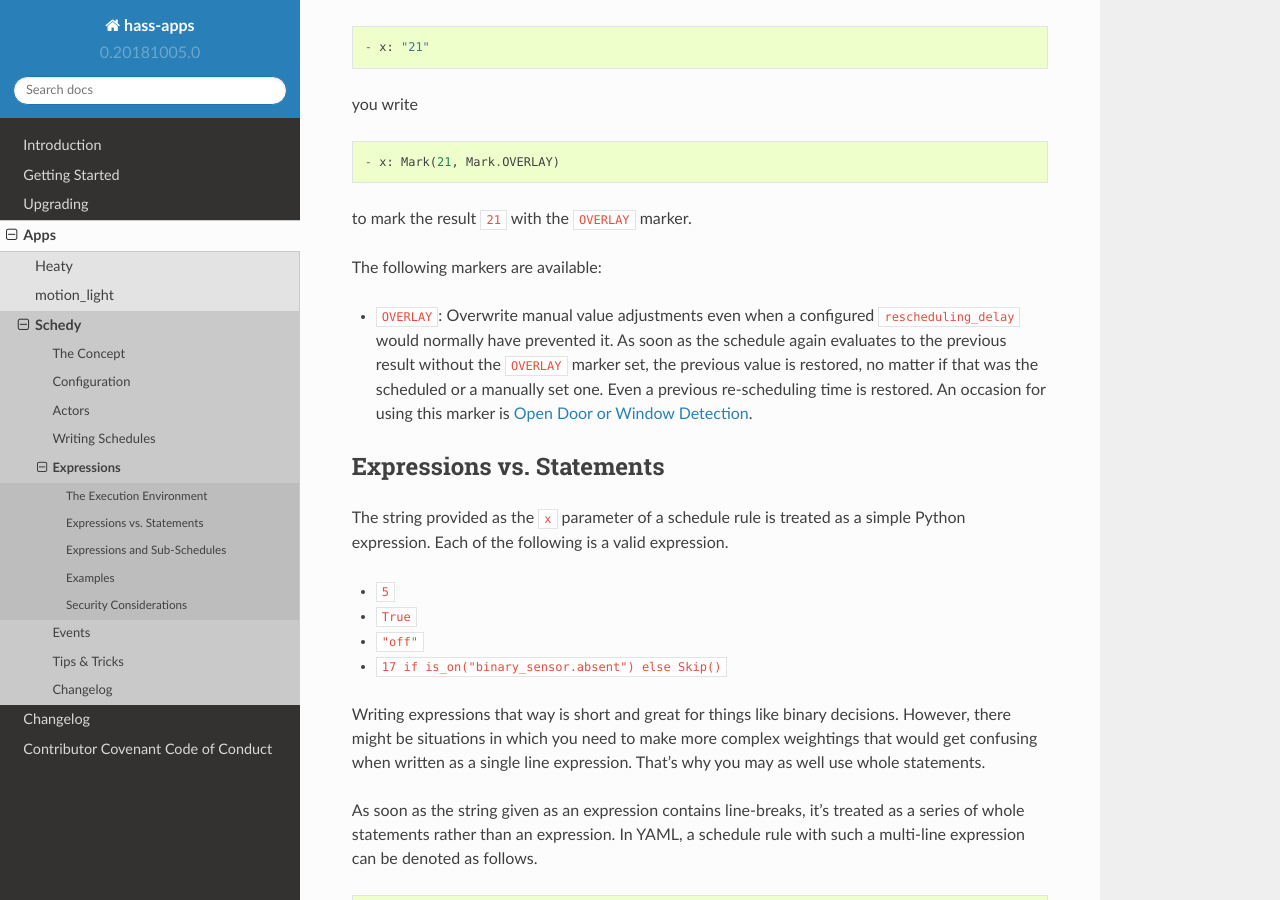
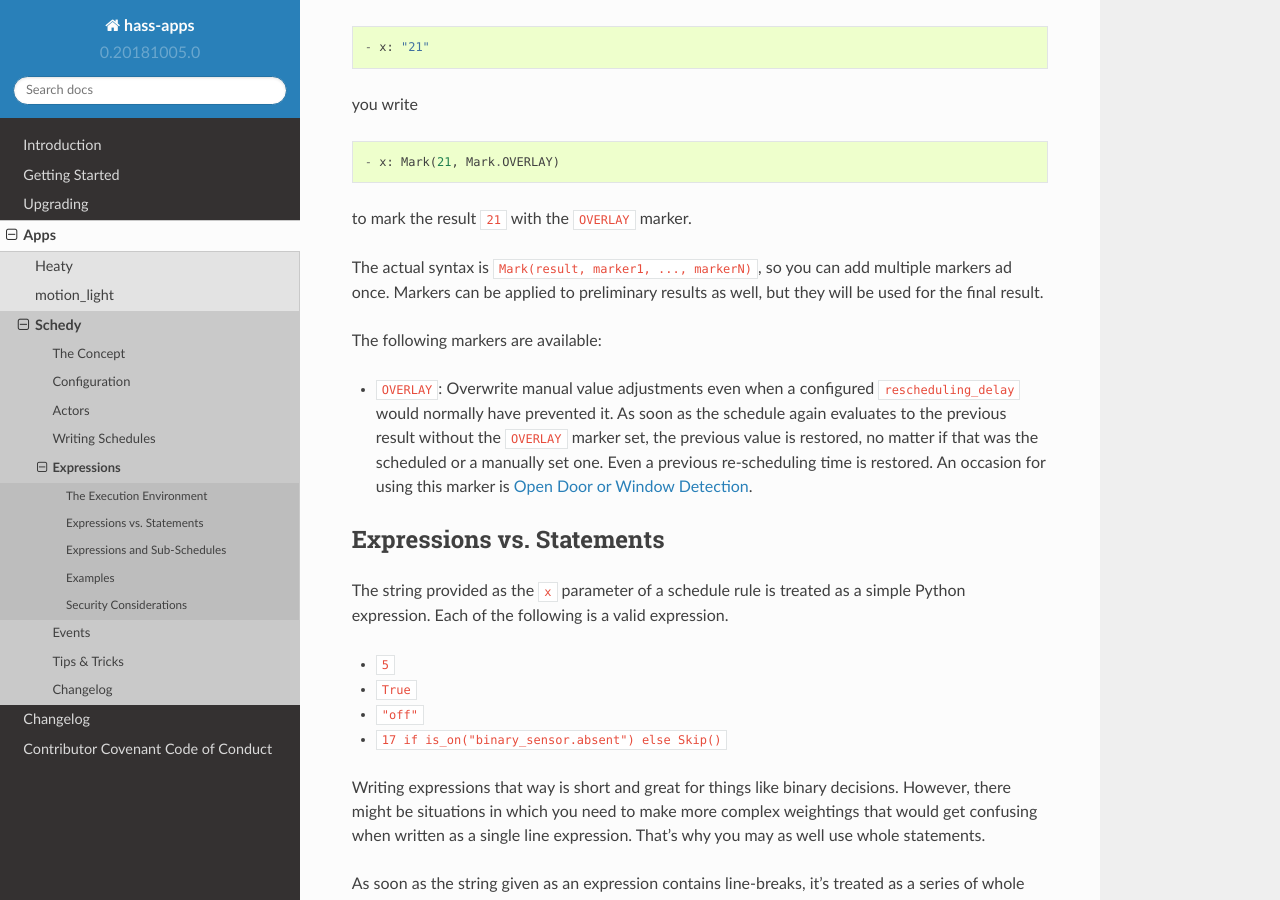
Before and after one commit to bob1de/hass-apps, a Sphinx documentation site: the page built from docs/apps/schedy/expressions.rst, in a window 1280 px wide and 900 px high, scrolled down 2475 px. Built offline with Sphinx 7.4.7 and the Read the Docs theme 2.0.0, drawn with Linux system fonts in a browser that asks for light colours.

Commit message:
[schedy] Improved docs for result markers

```diff
--- a/docs/apps/schedy/expressions.rst
+++ b/docs/apps/schedy/expressions.rst
@@ -130,6 +130,10 @@ you write
     - x: Mark(21, Mark.OVERLAY)
 
 to mark the result ``21`` with the ``OVERLAY`` marker.
+
+The actual syntax is ``Mark(result, marker1, ..., markerN)``, so you
+can add multiple markers ad once. Markers can be applied to preliminary
+results as well, but they will be used for the final result.
 
 The following markers are available:
 
```
